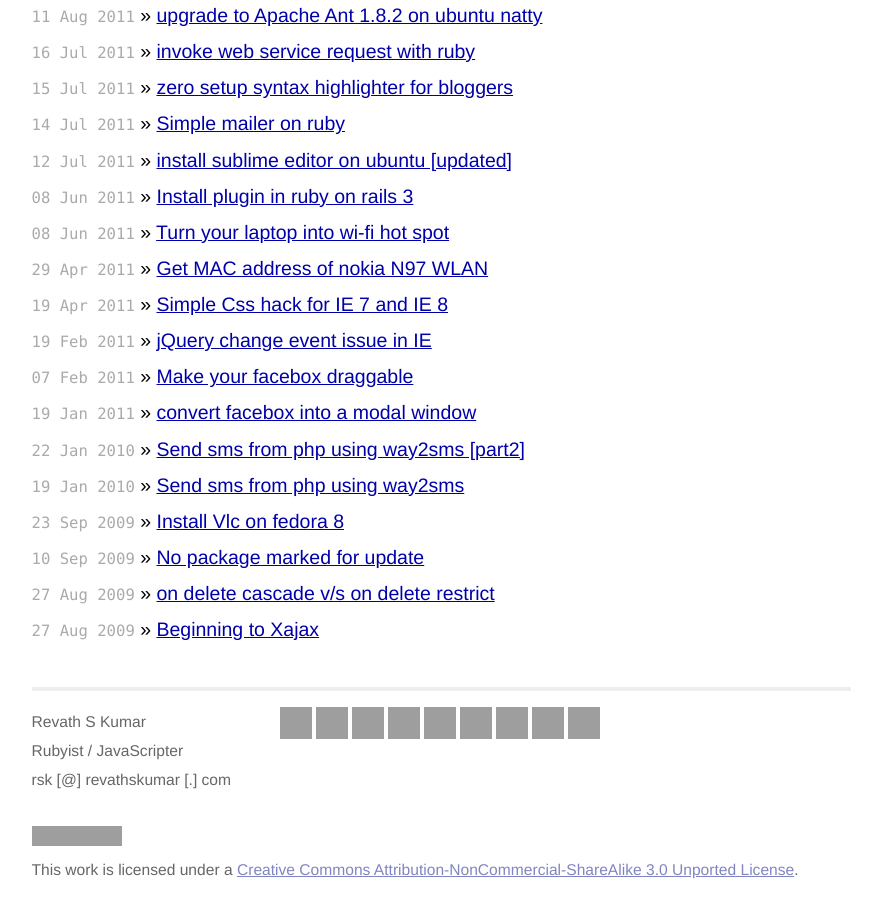
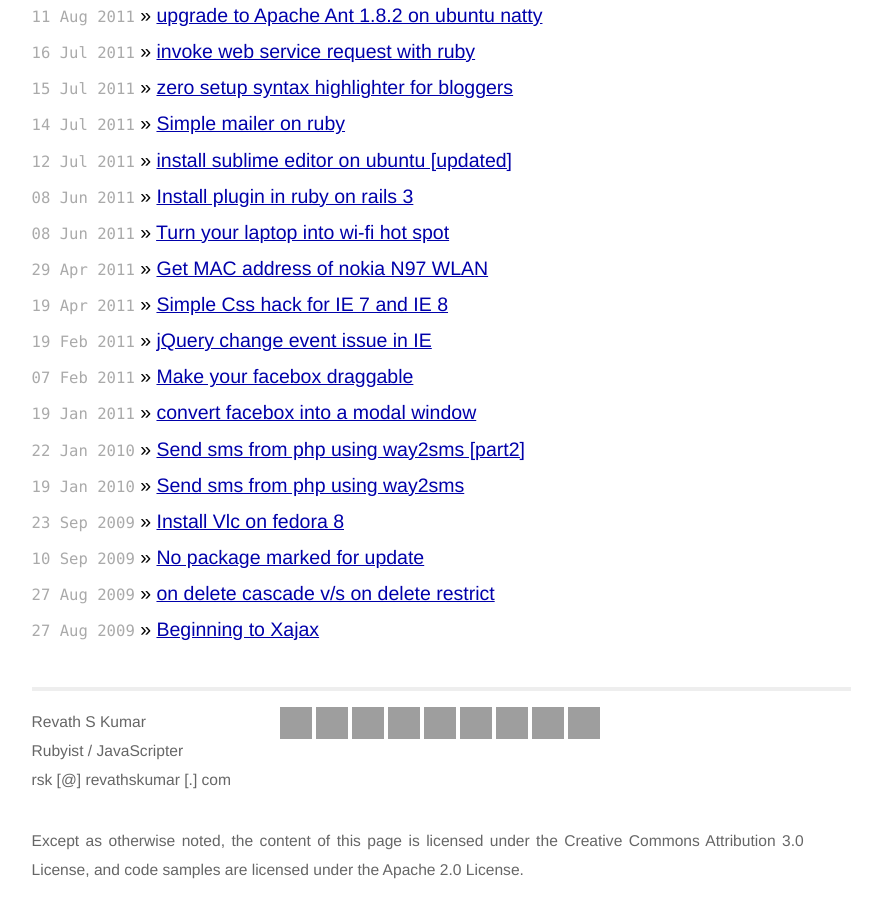
Before and after one commit to revathskumar/blog.revathskumar.com, a Jekyll site: the page built from index.html, in a window 1280 px wide and 900 px high, scrolled down 3344 px. Shown: the whole window, without its empty margins (199-1081 px from the left). Built offline with Jekyll 4.4.1, drawn with Linux system fonts in a browser that asks for light colours; Markdown is read by kramdown in place of the engine named in the settings; grey boxes are pictures that could not be loaded.

Commit message:
updating LICENSE notice

```diff
--- a/_layouts/default.html
+++ b/_layouts/default.html
@@ -88,7 +88,7 @@
           </div>
           <div class="contact license">
             <p>
-              <a rel="license" href="http://creativecommons.org/licenses/by-nc-sa/3.0/"><img alt="Creative Commons License" style="border-width:0" src="http://i.creativecommons.org/l/by-nc-sa/3.0/80x15.png" /></a><br />This work is licensed under a <a rel="license" href="http://creativecommons.org/licenses/by-nc-sa/3.0/">Creative Commons Attribution-NonCommercial-ShareAlike 3.0 Unported License</a>.
+              Except as otherwise noted, the content of this page is licensed under the Creative Commons Attribution 3.0 License, and code samples are licensed under the Apache 2.0 License.
             </p>
           </div>
         </div>
```
